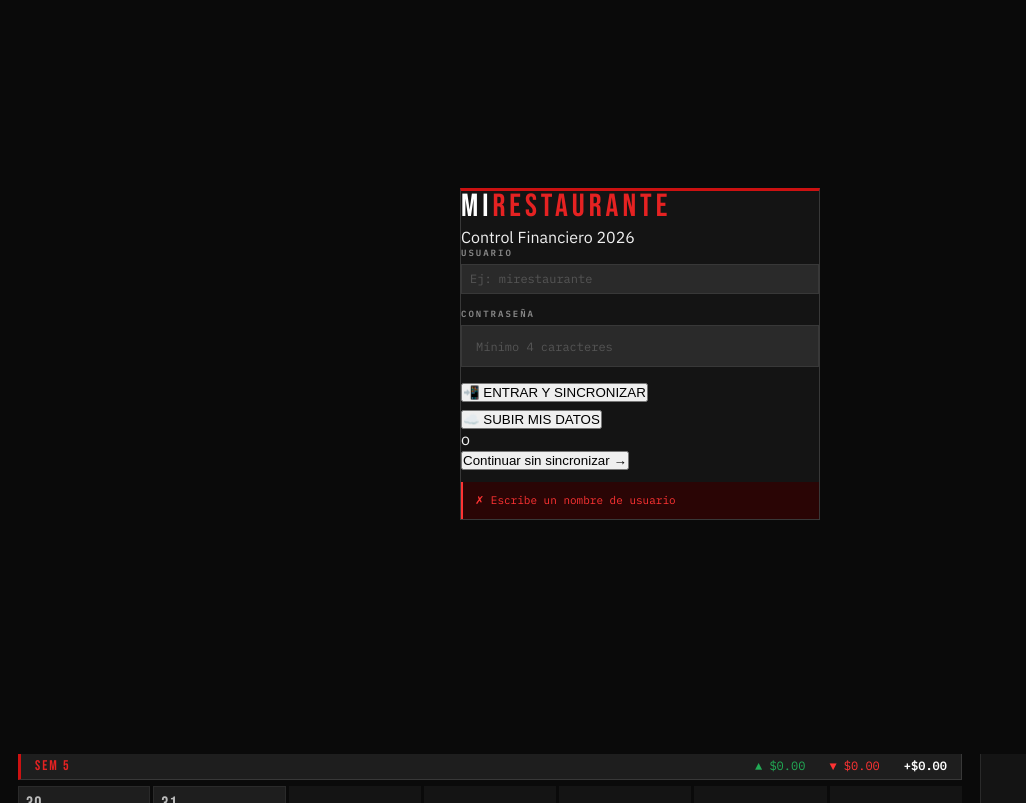
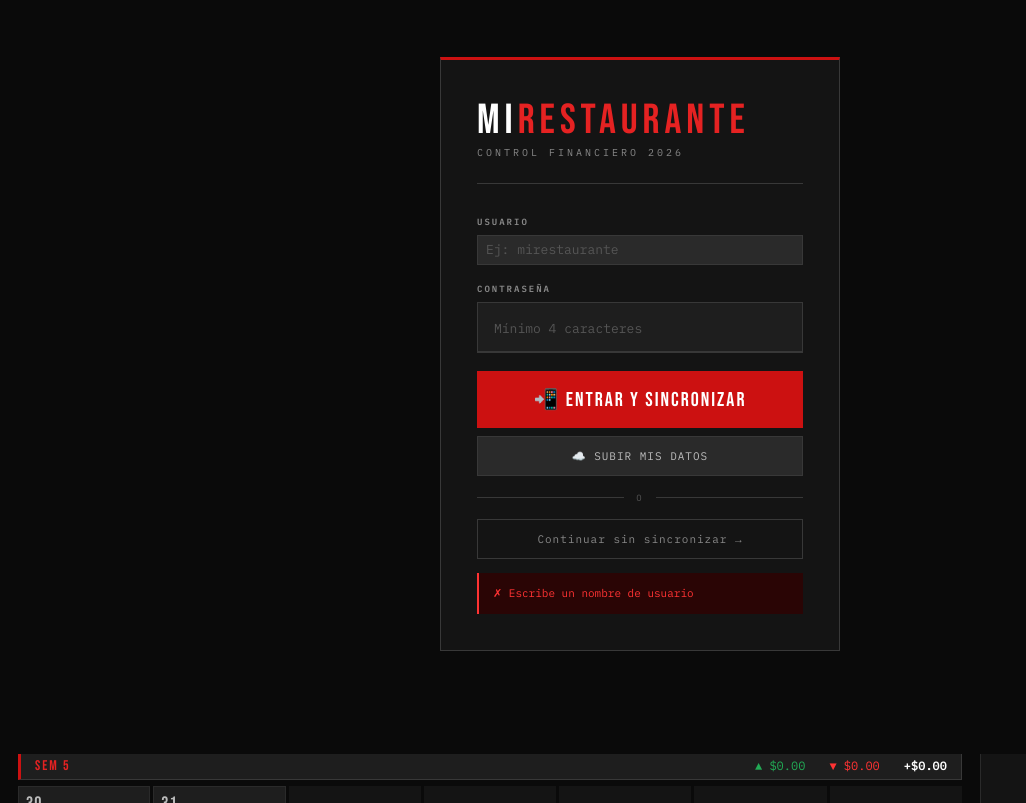
Before and after one commit to Adritb04/control-luckyluke, a plain HTML site: page index.html in a window 1280 px wide. Both pictures are taken after a click on the button "📲 ENTRAR Y SINCRONIZAR". Shown: the part 46-849 px from the top of the page, without its empty margins (0-1026 px from the left). Drawn offline with Linux system fonts and the light colour scheme.

Commit message:
Refactor login styles and add new button classes
Updated styles for login components including dimensions, padding, and font sizes. Added new classes for button compatibility.

```diff
--- a/index.html
+++ b/index.html
@@ -993,35 +993,35 @@
     padding: 20px;
   }
   #loginScreen.hidden { display: none; }
+
   .login-box {
-    width: 100%; max-width: 360px;
+    width: 100%; max-width: 400px;
     background: var(--black2);
     border: 1px solid var(--border2);
     border-top: 3px solid var(--red);
-  }
-  .login-head {
-    padding: 28px 28px 20px;
-    border-bottom: 1px solid var(--border2);
+    padding: 40px 36px 36px;
   }
   .login-logo {
     font-family: 'Bebas Neue', sans-serif;
-    font-size: 32px; letter-spacing: 4px;
+    font-size: 42px; letter-spacing: 5px;
     color: var(--white); line-height: 1; margin-bottom: 4px;
   }
   .login-logo span { color: var(--red2); }
-  .login-tagline {
-    font-family: 'IBM Plex Mono', monospace;
-    font-size: 9px; color: var(--grey3);
-    letter-spacing: 2px; text-transform: uppercase;
-  }
-  .login-body { padding: 24px 28px 28px; }
+  .login-sub {
+    font-family: 'IBM Plex Mono', monospace;
+    font-size: 10px; color: var(--grey3);
+    letter-spacing: 3px; text-transform: uppercase;
+    margin-bottom: 32px;
+    padding-bottom: 24px;
+    border-bottom: 1px solid var(--border2);
+  }
   .login-user-badge {
     display: none; align-items: center; justify-content: space-between;
     background: var(--black4); border: 1px solid var(--border2);
-    padding: 10px 14px; margin-bottom: 18px;
+    padding: 12px 16px; margin-bottom: 20px;
   }
   .login-user-badge span {
-    font-family: 'IBM Plex Mono', monospace; font-size: 13px; color: var(--offwhite);
+    font-family: 'IBM Plex Mono', monospace; font-size: 14px; color: var(--offwhite);
   }
   .login-user-badge button {
     background: none; border: none; color: var(--grey3);
@@ -1031,43 +1031,64 @@
   .login-label {
     display: block; font-family: 'IBM Plex Mono', monospace;
     font-size: 9px; font-weight: 600; text-transform: uppercase;
-    letter-spacing: 2px; color: var(--grey3); margin-bottom: 6px;
+    letter-spacing: 2px; color: var(--grey3); margin-bottom: 8px;
   }
   .login-input {
-    width: 100%; padding: 11px 14px;
-    background: var(--black4); border: 1px solid var(--border2);
+    width: 100%; padding: 14px 16px;
+    background: var(--black3); border: 1px solid var(--border2);
+    border-bottom: 2px solid var(--border2);
     color: var(--white); font-family: 'IBM Plex Mono', monospace;
-    font-size: 14px; outline: none; margin-bottom: 14px;
-    transition: border-color 0.15s;
-  }
-  .login-input:focus { border-color: var(--red2); background: var(--black3); }
-  .login-input::placeholder { color: var(--grey2); font-size: 12px; }
+    font-size: 16px; outline: none; margin-bottom: 18px;
+    transition: border-color 0.15s, background 0.15s;
+  }
+  .login-input:focus { border-bottom-color: var(--red2); background: var(--black4); }
+  .login-input::placeholder { color: var(--grey2); font-size: 13px; }
   .login-btn-primary {
-    width: 100%; padding: 13px; background: var(--red); color: var(--white);
-    font-family: 'Bebas Neue', sans-serif; font-size: 18px; letter-spacing: 2px;
-    border: none; cursor: pointer; transition: background 0.15s; margin-bottom: 8px;
+    width: 100%; padding: 16px; background: var(--red); color: var(--white);
+    font-family: 'Bebas Neue', sans-serif; font-size: 22px; letter-spacing: 3px;
+    border: none; cursor: pointer; transition: background 0.15s; margin-bottom: 10px;
     display: block;
   }
   .login-btn-primary:hover { background: var(--red2); }
   .login-btn-ghost {
-    width: 100%; padding: 10px; background: transparent; color: var(--grey3);
+    width: 100%; padding: 12px; background: transparent; color: var(--grey3);
     font-family: 'IBM Plex Mono', monospace; font-size: 11px; letter-spacing: 1px;
     border: 1px solid var(--border2); cursor: pointer;
     transition: color 0.15s, border-color 0.15s; display: block;
   }
   .login-btn-ghost:hover { color: var(--offwhite); border-color: var(--grey3); }
+  .login-divider {
+    display: flex; align-items: center; gap: 12px; margin: 16px 0;
+  }
+  .login-divider::before, .login-divider::after {
+    content: ''; flex: 1; height: 1px; background: var(--border2);
+  }
+  .login-divider span {
+    font-family: 'IBM Plex Mono', monospace; font-size: 9px;
+    color: var(--grey2); text-transform: uppercase; letter-spacing: 2px;
+  }
   .login-spinner {
-    display: none; align-items: center; gap: 10px; margin-top: 14px;
+    display: none; align-items: center; gap: 10px; margin-top: 16px;
     font-family: 'IBM Plex Mono', monospace; font-size: 11px; color: var(--grey3);
   }
   .login-spinner.show { display: flex; }
   .login-status {
-    margin-top: 12px; display: none;
+    margin-top: 14px; display: none;
     font-family: 'IBM Plex Mono', monospace; font-size: 11px;
-    padding: 10px 12px; line-height: 1.5;
+    padding: 12px 14px; line-height: 1.6;
   }
   .login-status.ok  { background: var(--green-pale); border-left: 2px solid var(--green); color: var(--green); }
   .login-status.err { background: var(--red-pale);   border-left: 2px solid var(--red3);  color: var(--red3); }
+
+  /* old btn classes kept for compat */
+  .login-btn-row { margin-bottom: 0; }
+  .login-btn { width: 100%; display: block; }
+  .login-btn-download { padding: 16px; background: var(--red); color: var(--white); font-family: 'Bebas Neue', sans-serif; font-size: 20px; letter-spacing: 2px; border: none; cursor: pointer; transition: background 0.15s; margin-bottom: 8px; }
+  .login-btn-download:hover { background: var(--red2); }
+  .login-btn-upload { padding: 12px; background: var(--black4); color: var(--grey4); font-family: 'IBM Plex Mono', monospace; font-size: 11px; letter-spacing: 1px; border: 1px solid var(--border2); cursor: pointer; transition: all 0.15s; margin-bottom: 0; }
+  .login-btn-upload:hover { color: var(--white); border-color: var(--grey3); }
+  .login-btn-skip { padding: 12px; background: transparent; color: var(--grey3); font-family: 'IBM Plex Mono', monospace; font-size: 11px; letter-spacing: 1px; border: 1px solid var(--border2); cursor: pointer; transition: all 0.15s; }
+  .login-btn-skip:hover { color: var(--offwhite); border-color: var(--grey3); }
 
   /* ══ FORM TOGGLE (ingreso/gasto) ══ */
   .form-type-toggle {
```
